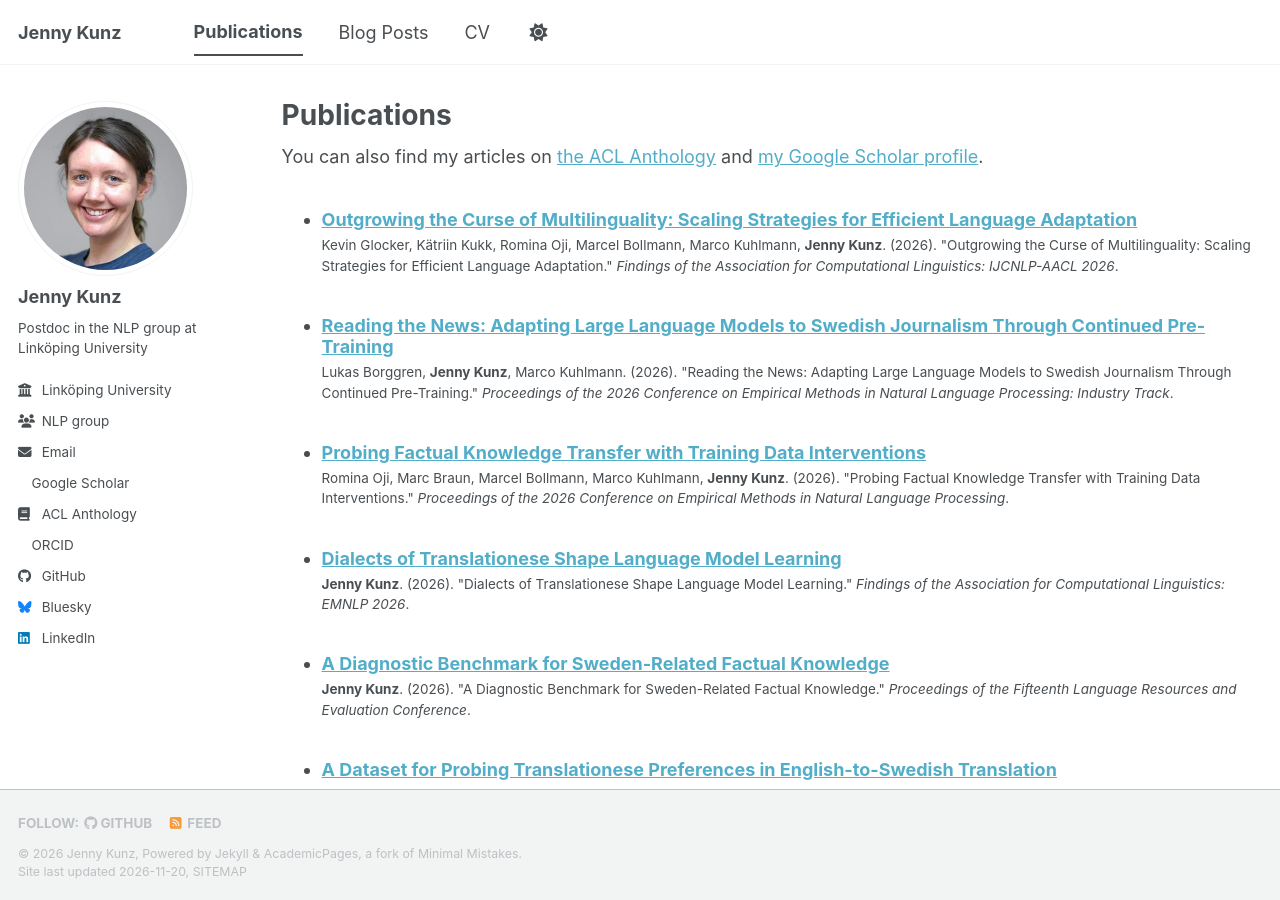
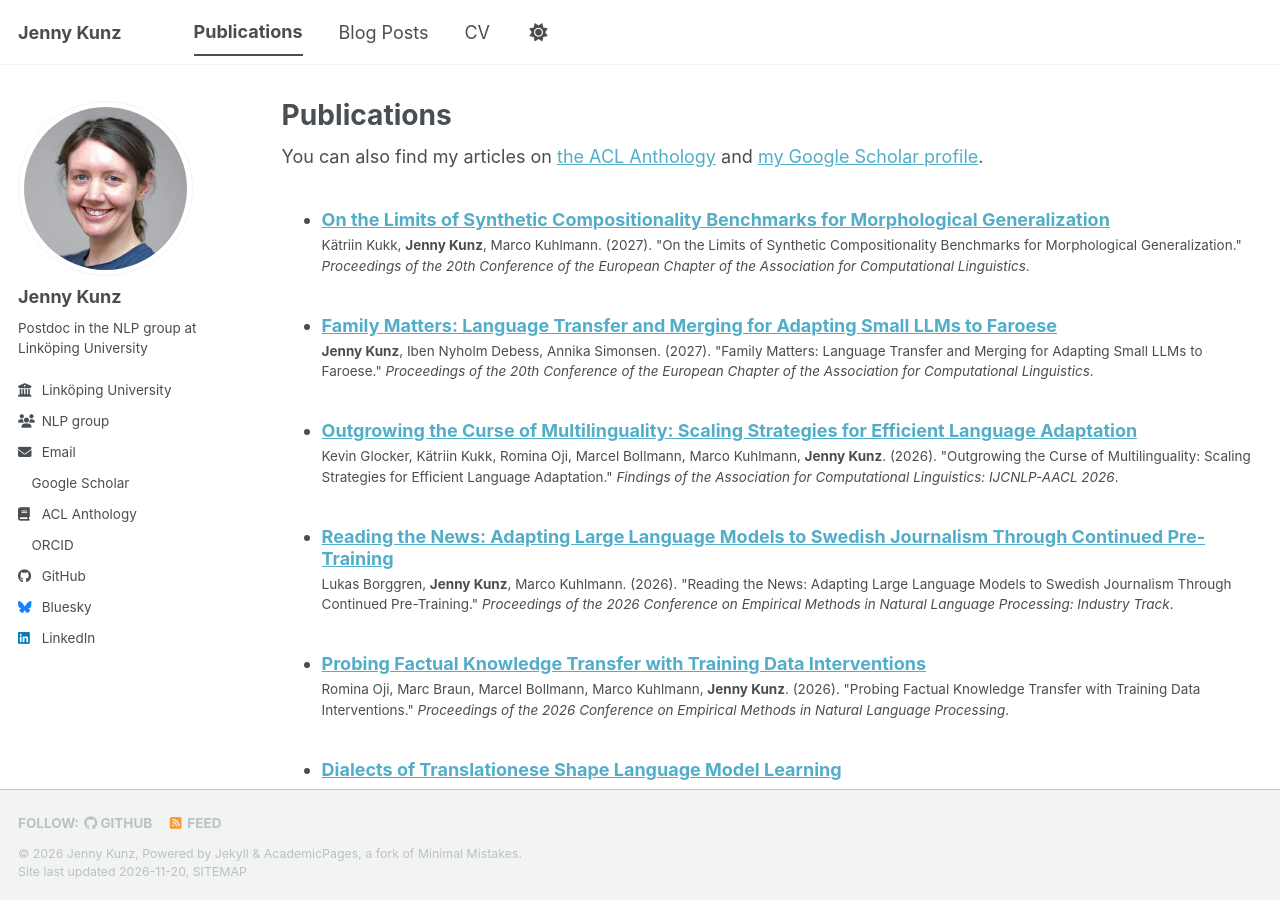
Before and after one commit to jekunz/jekunz.github.io, a Jekyll site: the page built from _pages/publications.html, in a window 1280 px wide and 900 px high. Built offline with Jekyll 4.4.1, drawn with Linux system fonts in a browser that asks for light colours; a script bundle is joined from its source files by our own code; a style sheet for code colours, icons or effects is not loaded.

Commit message:
eacl papers

```diff
--- /dev/null
+++ b/_publications/2027-03-01-Family-Matters-Language-Transfer-and-Merging-for-Adapting-Small-LLMs-to-Faroese.md
@@ -0,0 +1,9 @@
+---
+title: 'Family Matters: Language Transfer and Merging for Adapting Small LLMs to Faroese'
+collection: publications
+category: conferences
+permalink: /publication/2027-03-01-Family-Matters-Language-Transfer-and-Merging-for-Adapting-Small-LLMs-to-Faroese
+date: 2027-03-01
+venue: 'Proceedings of the 20th Conference of the European Chapter of the Association for Computational Linguistics'
+citation: '<b>Jenny Kunz</b>, Iben Nyholm Debess, Annika Simonsen. (2027). "Family Matters: Language Transfer and Merging for Adapting Small LLMs to Faroese." <i>Proceedings of the 20th Conference of the European Chapter of the Association for Computational Linguistics</i>.'
+---
--- /dev/null
+++ b/_publications/2027-03-01-On-the-Limits-of-Synthetic-Compositionality-Benchmarks-for-Morphological-General.md
@@ -0,0 +1,9 @@
+---
+title: 'On the Limits of Synthetic Compositionality Benchmarks for Morphological Generalization'
+collection: publications
+category: conferences
+permalink: /publication/2027-03-01-On-the-Limits-of-Synthetic-Compositionality-Benchmarks-for-Morphological-General
+date: 2027-03-01
+venue: 'Proceedings of the 20th Conference of the European Chapter of the Association for Computational Linguistics'
+citation: 'Kätriin Kukk, <b>Jenny Kunz</b>, Marco Kuhlmann. (2027). "On the Limits of Synthetic Compositionality Benchmarks for Morphological Generalization." <i>Proceedings of the 20th Conference of the European Chapter of the Association for Computational Linguistics</i>.'
+---
```
Also changed, not shown: _pages/about.md (+1 -1 lines), files/bibtex1.bib (+26 -0 lines).
